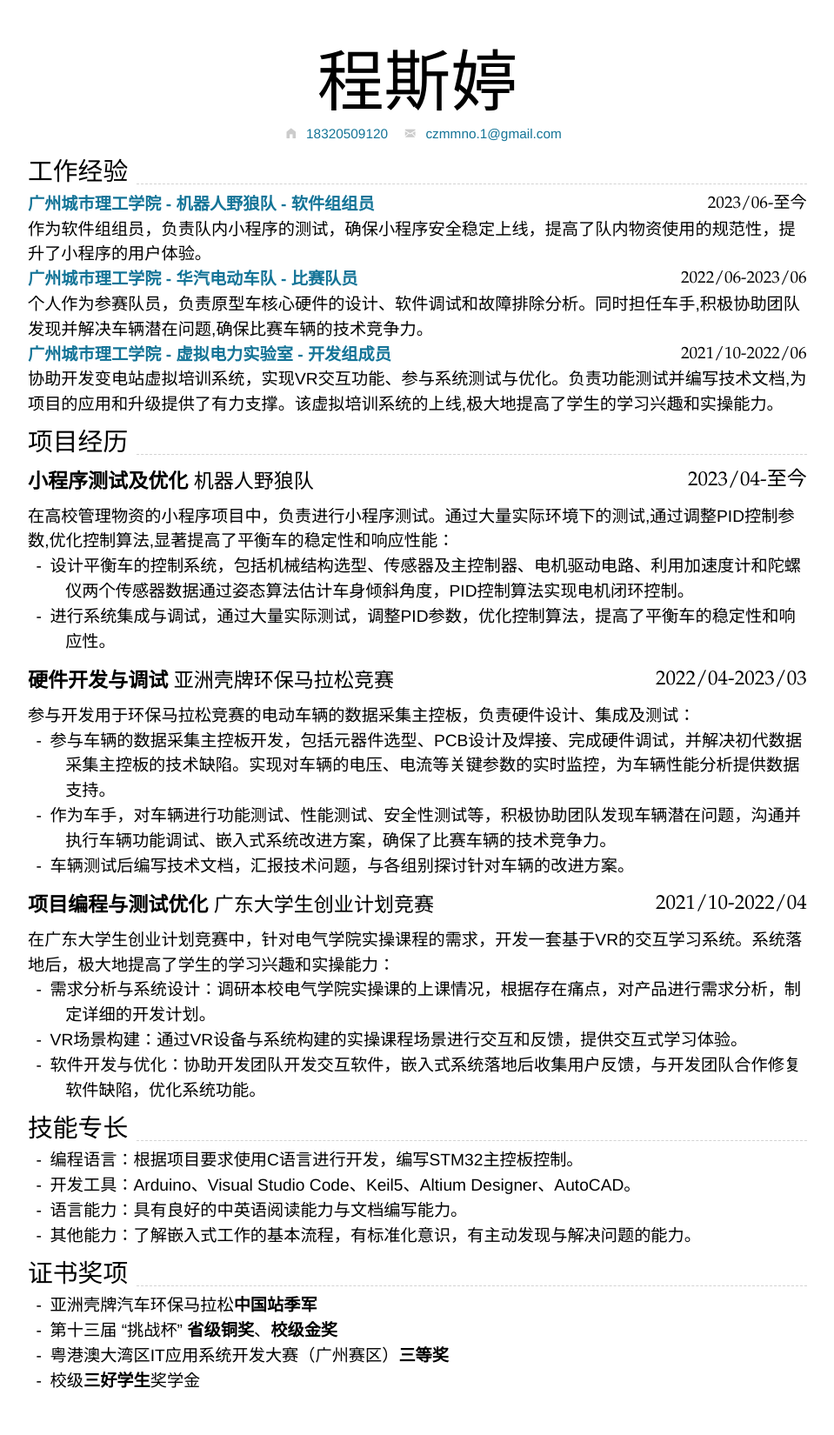
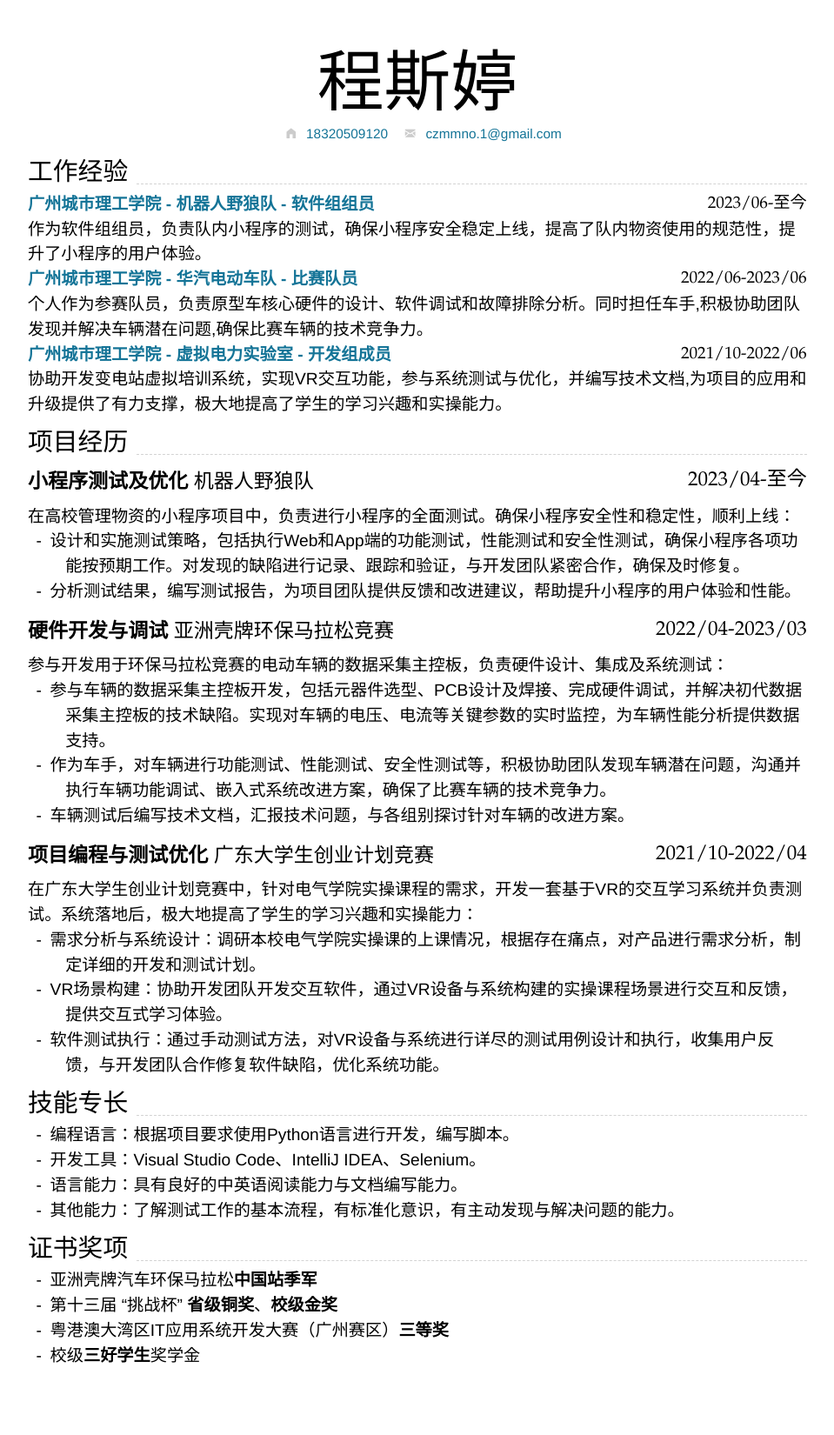
Before and after one commit to Lovelycz/resume, a Jekyll site: the page built from index.md, in a window 1280 px wide. Shown: the whole page at 87% size, without its empty margins (160-1119 px from the left). Built offline with Jekyll 4.4.1, drawn with Linux system fonts in a browser that asks for light colours; nearby versions of some CDN libraries; after the commit the page ends 1622 px from its top, so only the background shows below that.

Commit message:
Update index.md

```diff
--- a/index.md
+++ b/index.md
@@ -25,36 +25,36 @@ homepage:
 
 [**广州城市理工学院 - 虚拟电力实验室 - 开发组成员**](https://mp.weixin.qq.com/s/hBJWlrKyN1jBg5ZXC82d2w) `2021/10-2022/06`
 
-协助开发变电站虚拟培训系统，实现VR交互功能、参与系统测试与优化。负责功能测试并编写技术文档,为项目的应用和升级提供了有力支撑。该虚拟培训系统的上线,极大地提高了学生的学习兴趣和实操能力。
+协助开发变电站虚拟培训系统，实现VR交互功能，参与系统测试与优化，并编写技术文档,为项目的应用和升级提供了有力支撑，极大地提高了学生的学习兴趣和实操能力。
 
 ## 项目经历
 
 ### **小程序测试及优化** *机器人野狼队* `2023/04-至今`
 
-在高校管理物资的小程序项目中，负责进行小程序测试。通过大量实际环境下的测试,通过调整PID控制参数,优化控制算法,显著提高了平衡车的稳定性和响应性能：
-- 设计平衡车的控制系统，包括机械结构选型、传感器及主控制器、电机驱动电路、利用加速度计和陀螺仪两个传感器数据通过姿态算法估计车身倾斜角度，PID控制算法实现电机闭环控制。
-- 进行系统集成与调试，通过大量实际测试，调整PID参数，优化控制算法，提高了平衡车的稳定性和响应性。
+在高校管理物资的小程序项目中，负责进行小程序的全面测试。确保小程序安全性和稳定性，顺利上线：
+- 设计和实施测试策略，包括执行Web和App端的功能测试，性能测试和安全性测试，确保小程序各项功能按预期工作。对发现的缺陷进行记录、跟踪和验证，与开发团队紧密合作，确保及时修复。
+- 分析测试结果，编写测试报告，为项目团队提供反馈和改进建议，帮助提升小程序的用户体验和性能。
 
 ### **硬件开发与调试** *亚洲壳牌环保马拉松竞赛* `2022/04-2023/03`
 
-参与开发用于环保马拉松竞赛的电动车辆的数据采集主控板，负责硬件设计、集成及测试：
+参与开发用于环保马拉松竞赛的电动车辆的数据采集主控板，负责硬件设计、集成及系统测试：
 - 参与车辆的数据采集主控板开发，包括元器件选型、PCB设计及焊接、完成硬件调试，并解决初代数据采集主控板的技术缺陷。实现对车辆的电压、电流等关键参数的实时监控，为车辆性能分析提供数据支持。
 - 作为车手，对车辆进行功能测试、性能测试、安全性测试等，积极协助团队发现车辆潜在问题，沟通并执行车辆功能调试、嵌入式系统改进方案，确保了比赛车辆的技术竞争力。
 - 车辆测试后编写技术文档，汇报技术问题，与各组别探讨针对车辆的改进方案。
 
 ### **项目编程与测试优化** *广东大学生创业计划竞赛* `2021/10-2022/04`
 
-在广东大学生创业计划竞赛中，针对电气学院实操课程的需求，开发一套基于VR的交互学习系统。系统落地后，极大地提高了学生的学习兴趣和实操能力：
-- 需求分析与系统设计：调研本校电气学院实操课的上课情况，根据存在痛点，对产品进行需求分析，制定详细的开发计划。
-- VR场景构建：通过VR设备与系统构建的实操课程场景进行交互和反馈，提供交互式学习体验。
-- 软件开发与优化：协助开发团队开发交互软件，嵌入式系统落地后收集用户反馈，与开发团队合作修复软件缺陷，优化系统功能。
+在广东大学生创业计划竞赛中，针对电气学院实操课程的需求，开发一套基于VR的交互学习系统并负责测试。系统落地后，极大地提高了学生的学习兴趣和实操能力：
+- 需求分析与系统设计：调研本校电气学院实操课的上课情况，根据存在痛点，对产品进行需求分析，制定详细的开发和测试计划。
+- VR场景构建：协助开发团队开发交互软件，通过VR设备与系统构建的实操课程场景进行交互和反馈，提供交互式学习体验。
+- 软件测试执行：通过手动测试方法，对VR设备与系统进行详尽的测试用例设计和执行，收集用户反馈，与开发团队合作修复软件缺陷，优化系统功能。
 
 ## 技能专长
 
-- 编程语言：根据项目要求使用C语言进行开发，编写STM32主控板控制。
-- 开发工具：Arduino、Visual Studio Code、Keil5、Altium Designer、AutoCAD。
+- 编程语言：根据项目要求使用Python语言进行开发，编写脚本。
+- 开发工具：Visual Studio Code、IntelliJ IDEA、Selenium。
 - 语言能力：具有良好的中英语阅读能力与文档编写能力。
-- 其他能力：了解嵌入式工作的基本流程，有标准化意识，有主动发现与解决问题的能力。
+- 其他能力：了解测试工作的基本流程，有标准化意识，有主动发现与解决问题的能力。
 
 ## 证书奖项
 - 亚洲壳牌汽车环保马拉松**中国站季军**
```
